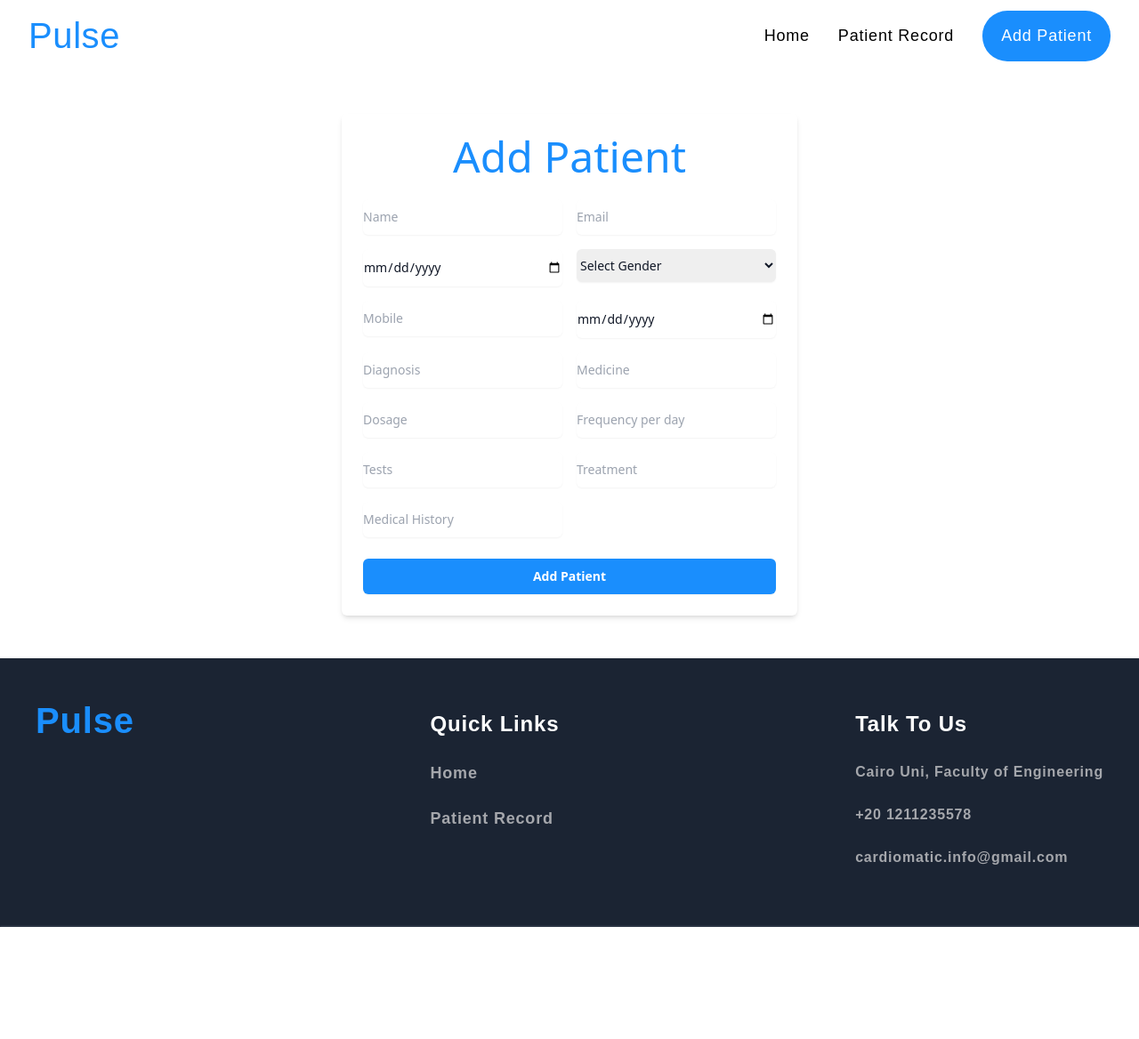
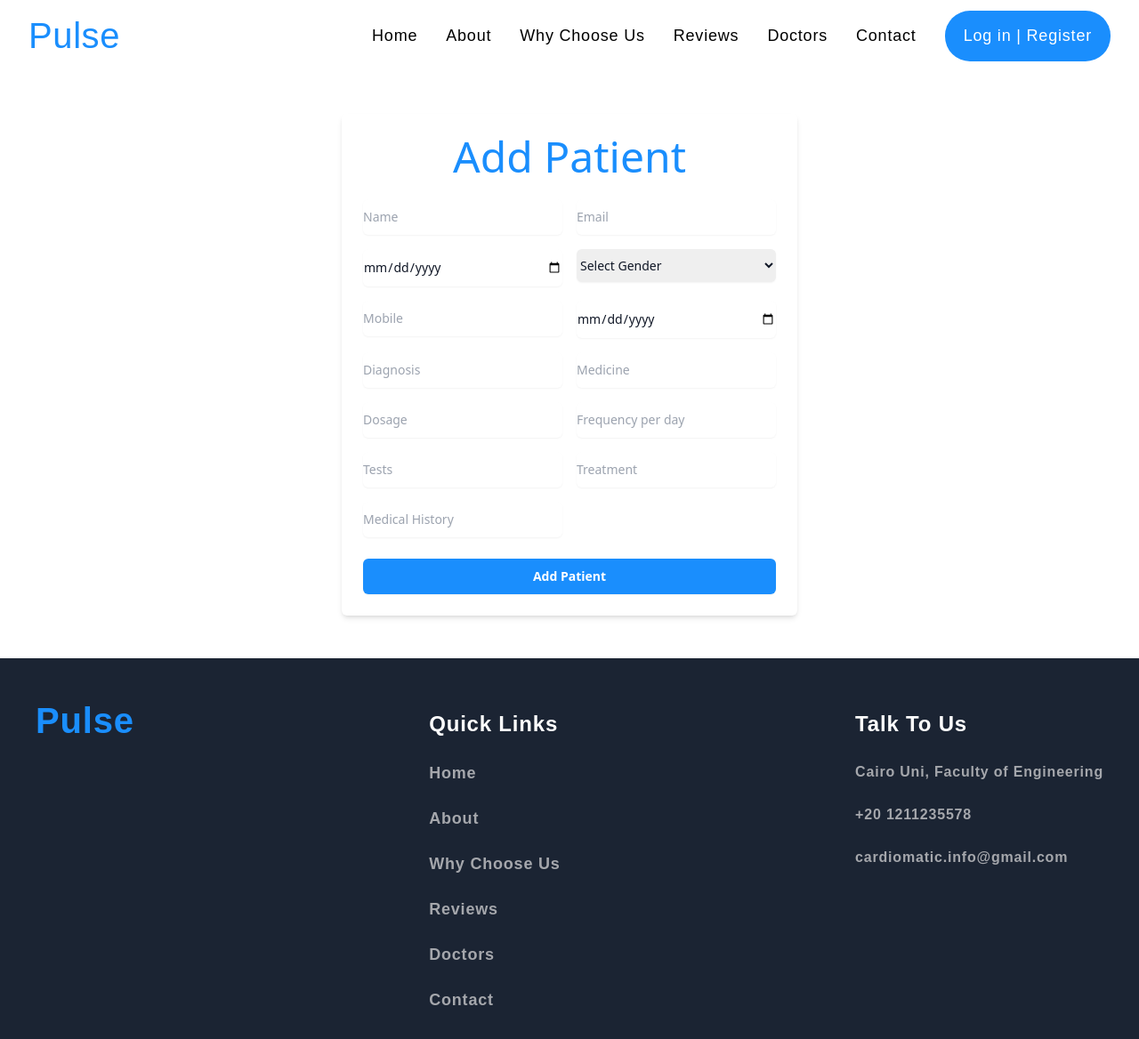
Before and after one commit to fadymohsen/CardioMaticClinic, a React (Create React App) app: page /add-patient in a window 1280 px wide. Shown: the top 1168 px of the page at 89% size. Before the commit the page ends 1042 px from the top, so only its background shows below. Built offline with nearby package versions, Linux system fonts and the light colour scheme.

Commit message:
changes in home page

```diff
--- a/src/App.js
+++ b/src/App.js
@@ -14,9 +14,9 @@ function App() {
     <div className="App">
       <Router basename="/">
         <Routes>
-          <Route index element={<Login />} />
+          <Route index element={<Home />} />
+          <Route path="login" element={<Login />} />
           <Route path="signup" element={<SignUp />} />
-          <Route path="home" element={<Home />} />
           <Route path="appointment" element={<Appointment />} />
           <Route path="*" element={<NotFound />} />
           <Route path="add-patient" element={<AddPatient />} />
--- a/src/Components/BookAppointment.js
+++ b/src/Components/BookAppointment.js
@@ -1,6 +1,9 @@
 import React from "react";
 import { FontAwesomeIcon } from "@fortawesome/react-fontawesome";
-import { faCircleCheck, faCalendarCheck } from "@fortawesome/free-solid-svg-icons";
+import {
+  faCircleCheck,
+  faCalendarCheck,
+} from "@fortawesome/free-solid-svg-icons";
 import { useNavigate } from "react-router-dom";
 import "../Styles/BookAppointment.css";
 import DoctorImage from "../Assets/doctor-book-appointment.png"; // Import the image
@@ -9,11 +12,11 @@ function BookAppointment() {
   const navigate = useNavigate();
 
   const handleBookAppointmentClick = () => {
-    navigate("/appointment");
+    navigate("/login");
   };
 
   return (
-    <div className="ba-section">
+    <div className="ba-section" id="book_appoint">
       <div className="ba-image-content">
         <img src={DoctorImage} alt="Doctor Group" className="ba-image1" />
       </div>
@@ -30,19 +33,24 @@ function BookAppointment() {
         </p>
 
         <p className="ba-checks ba-check-first">
-          <FontAwesomeIcon icon={faCircleCheck} style={{ color: "#1E8FFD" }} /> Experience
+          <FontAwesomeIcon icon={faCircleCheck} style={{ color: "#1E8FFD" }} />{" "}
+          Experience
         </p>
         <p className="ba-checks">
-          <FontAwesomeIcon icon={faCircleCheck} style={{ color: "#1E8FFD" }} /> Doctors
+          <FontAwesomeIcon icon={faCircleCheck} style={{ color: "#1E8FFD" }} />{" "}
+          Doctors
         </p>
         <p className="ba-checks">
-          <FontAwesomeIcon icon={faCircleCheck} style={{ color: "#1E8FFD" }} /> Quality Services
+          <FontAwesomeIcon icon={faCircleCheck} style={{ color: "#1E8FFD" }} />{" "}
+          Quality Services
         </p>
         <p className="ba-checks">
-          <FontAwesomeIcon icon={faCircleCheck} style={{ color: "#1E8FFD" }} /> Positive Consultation
+          <FontAwesomeIcon icon={faCircleCheck} style={{ color: "#1E8FFD" }} />{" "}
+          Positive Consultation
         </p>
         <p className="ba-checks ba-check-last">
-          <FontAwesomeIcon icon={faCircleCheck} style={{ color: "#1E8FFD" }} /> Detailed Reports
+          <FontAwesomeIcon icon={faCircleCheck} style={{ color: "#1E8FFD" }} />{" "}
+          Detailed Reports
         </p>
 
         <button
--- a/src/Components/Footer.js
+++ b/src/Components/Footer.js
@@ -16,14 +16,34 @@ function Footer() {
           <p className="ft-list-title">Quick Links</p>
           <ul className="ft-list-items">
             <li>
-              <Link to="/home" className="navbar-links">
+              <a href="#home" className="navbar-links">
                 Home
-              </Link>
+              </a>
             </li>
             <li>
-              <Link to="/patient-record" className="navbar-links">
-                Patient Record
-              </Link>
+              <a href="#about" className="navbar-links">
+                About
+              </a>
+            </li>
+            <li>
+              <a href="#book_appoint" className="navbar-links">
+                Why Choose Us
+              </a>
+            </li>
+            <li>
+              <a href="#reviews" className="navbar-links">
+                Reviews
+              </a>
+            </li>
+            <li>
+              <a href="#doctors" className="navbar-links">
+                Doctors
+              </a>
+            </li>
+            <li>
+              <a href="#contact" className="navbar-links">
+                Contact
+              </a>
             </li>
           </ul>
         </div>
--- a/src/Components/Hero.js
+++ b/src/Components/Hero.js
@@ -14,7 +14,7 @@ function Hero() {
   };
 
   const handleBookAppointmentClick = () => {
-    navigate("/appointment");
+    navigate("/login");
   };
 
   useEffect(() => {
--- a/src/Components/Navbar.js
+++ b/src/Components/Navbar.js
@@ -14,26 +14,46 @@ function Navbar() {
   };
 
   const handleBookAppointmentClick = () => {
-    navigate("/add-patient");
+    navigate("/login");
   };
 
   return (
     <div className="navbar-section">
       <h1 className="navbar-title">
-        <Link to="/home">Pulse</Link>
+        <Link to="#home">Pulse</Link>
       </h1>
 
       {/* Desktop */}
       <ul className="navbar-items">
         <li>
-          <Link to="/home" className="navbar-links">
+          <a href="#home" className="navbar-links">
             Home
-          </Link>
+          </a>
         </li>
         <li>
-          <Link to="/patient-record" className="navbar-links">
-            Patient Record
-          </Link>
+          <a href="#about" className="navbar-links">
+            About
+          </a>
+        </li>
+        <li>
+          <a href="#book_appoint" className="navbar-links">
+            Why Choose Us
+          </a>
+        </li>
+        <li>
+          <a href="#reviews" className="navbar-links">
+            Reviews
+          </a>
+        </li>
+        <li>
+          <a href="#doctors" className="navbar-links">
+            Doctors
+          </a>
+        </li>
+        <li>
+          <a href="#contact" className="navbar-links">
+            Contact
+          </a>
         </li>
 
         <li>
@@ -42,7 +62,7 @@ function Navbar() {
             type="button"
             onClick={handleBookAppointmentClick}
           >
-            Add Patient
+            Log in | Register
           </button>
         </li>
       </ul>
```
Also changed, not shown: src/Assets/data.json (+5 -7 lines).
